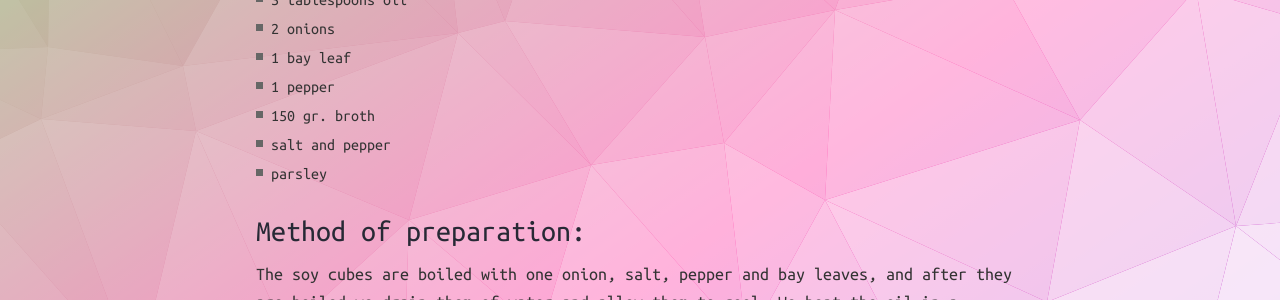
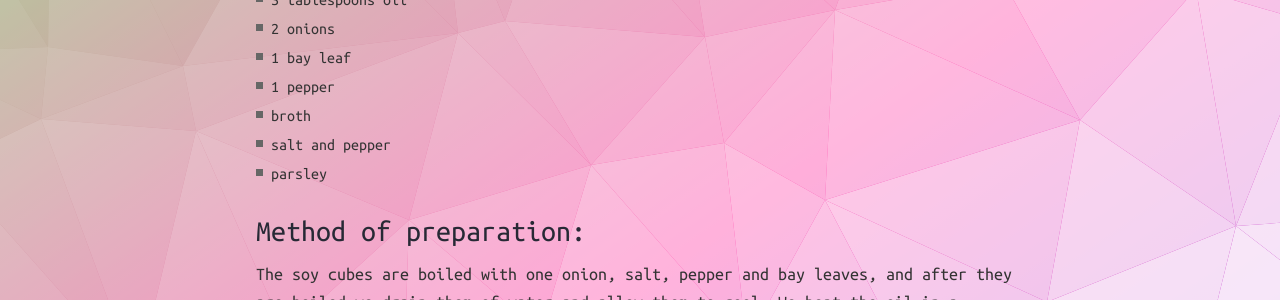
Before and after one commit to andreipall/andreipall.github.io, a Jekyll site: the page built from _recipes/soybean-stew.html, in a window 1280 px wide. Shown: the part 434-734 px from the top of the page. Built offline with Jekyll 4.4.1, drawn with Linux system fonts in a browser that asks for light colours; comment, search, counter and statistics services are not loaded.

Commit message:
Update soybean-stew.html

```diff
--- a/_recipes/soybean-stew.html
+++ b/_recipes/soybean-stew.html
@@ -13,7 +13,7 @@ keywords: [cook, recipe, food]
 <li>2 onions</li>
 <li>1 bay leaf</li>
 <li>1 pepper</li>
-<li>150 gr. broth</li>
+<li>broth</li>
 <li>salt and pepper</li>
 <li>parsley</li>
 </ul>
```
